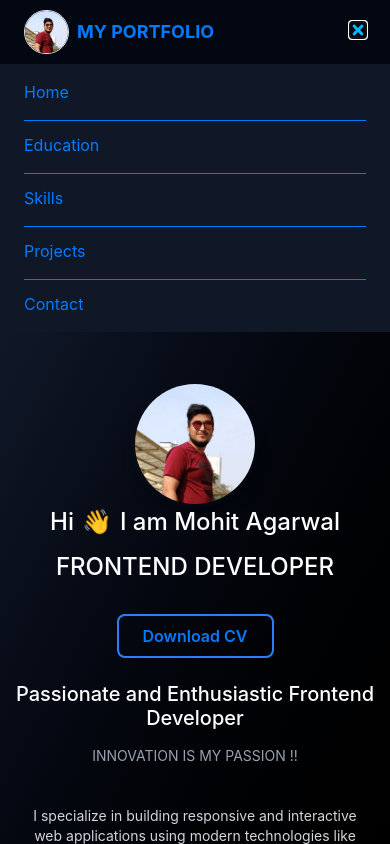
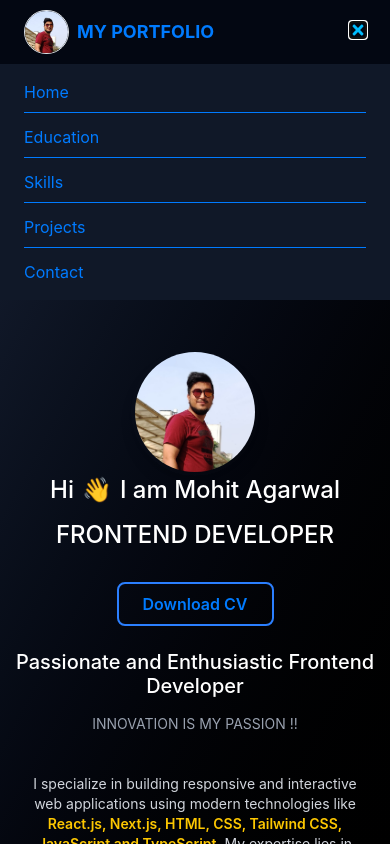
Before and after one commit to 1997MohitAgarwal/Portfolio, a React (Vite) app: page / in a window 390 px wide. Both pictures are taken after a click on the button 358 px from the left and 30 px from the top of the page. Shown: the top 844 px of the page. Built offline with nearby package versions, Linux system fonts and the light colour scheme.

Commit message:
styles fixes

```diff
--- a/src/components/Navbar.jsx
+++ b/src/components/Navbar.jsx
@@ -44,10 +44,10 @@ export default function Navbar() {
       {/* Mobile Menu */}
       {isOpen && (
         <div className={`md:hidden bg-gray-900 text-sky-400 py-3 px-6 space-y-3 text-left`}>
-          <a href="#about" className="block border-b pb-3 hover:text-white">Home</a>
-          <a href="#education" className="block border-b pb-3 hover:text-white">Education</a>
-          <a href="#skills" className="block border-b pb-3 hover:text-white">Skills</a>
-          <a href="#projects" className="block border-b pb-3 hover:text-white">Projects</a>
+          <a href="#about" className="block border-b pb-2 hover:text-white">Home</a>
+          <a href="#education" className="block border-b pb-2 hover:text-white">Education</a>
+          <a href="#skills" className="block border-b pb-2 hover:text-white">Skills</a>
+          <a href="#projects" className="block border-b pb-2 hover:text-white">Projects</a>
           <a href="#contact" className="block hover:text-white">Contact</a>
         </div>
       )}
```
